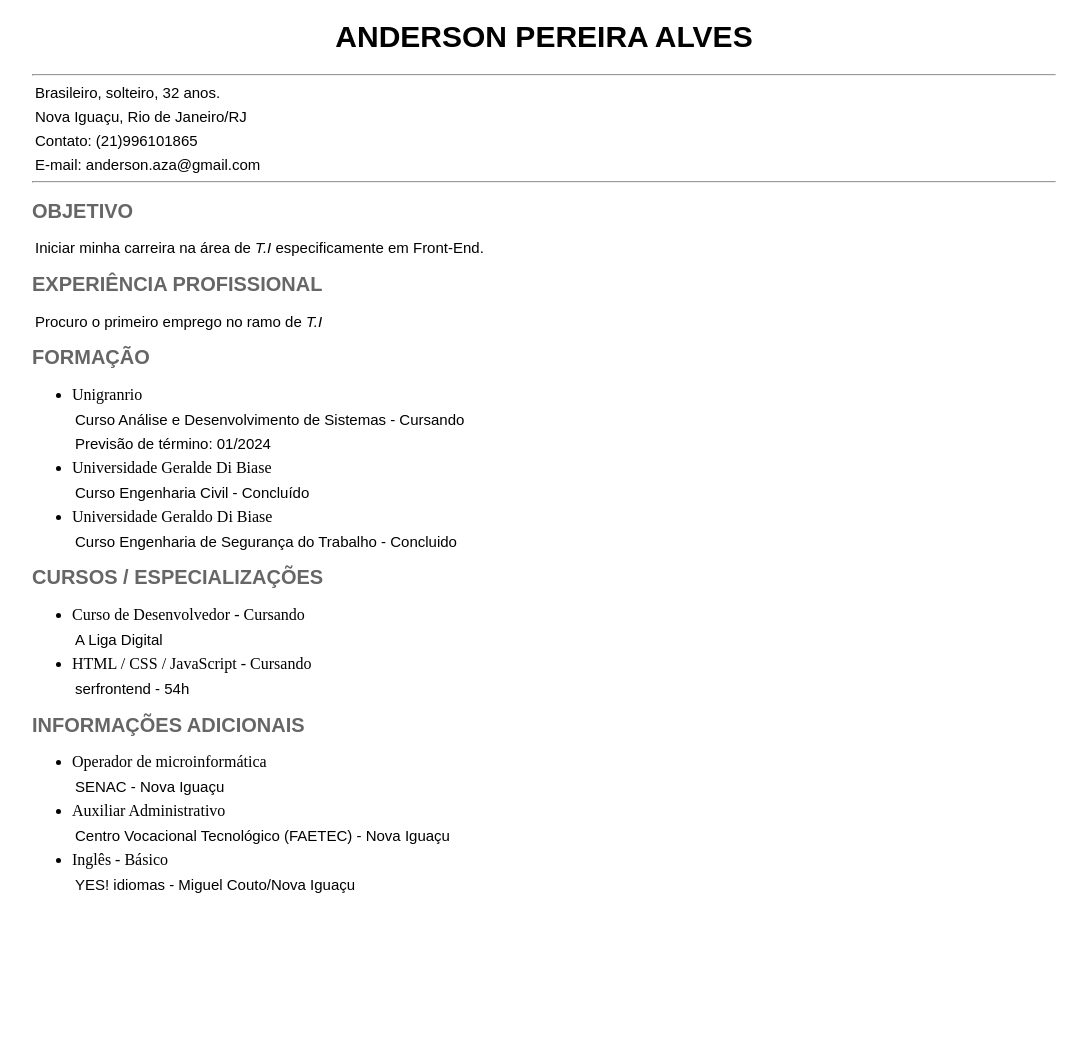
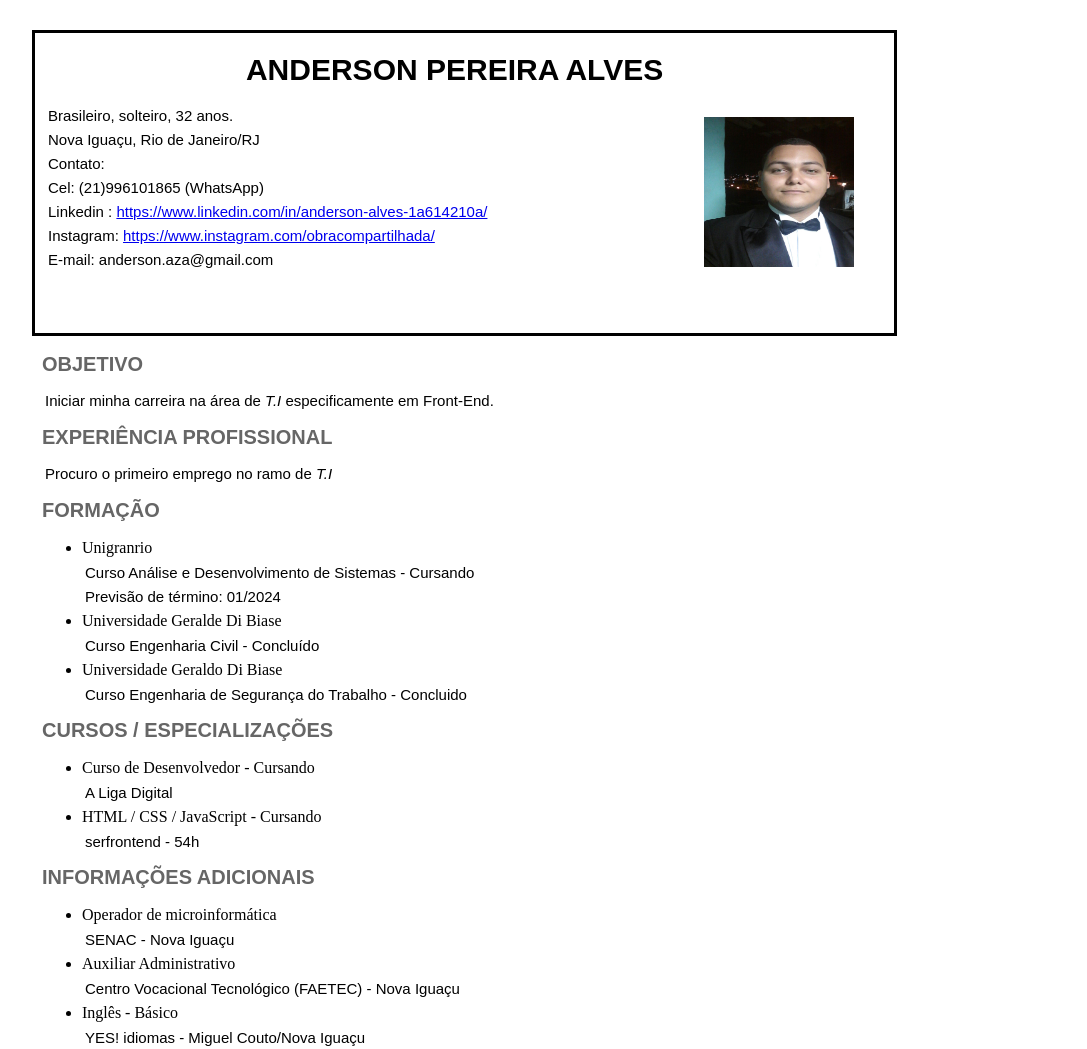
Before and after one commit to pereira-alves/Material-De-Estudo, a plain HTML site: page CursosExtras/Html5-CSS-JS/ArquivosAula/07_Anderson.html in a window 1280 px wide. Shown: the whole page, without its empty margins (96-1183 px from the left). Before the commit the page ends 909 px from the top, so only its background shows below. Drawn offline with Linux system fonts and the light colour scheme.

Commit message:
Commit CV

```diff
--- a/CursosExtras/Html5-CSS-JS/ArquivosAula/07_Anderson.html
+++ b/CursosExtras/Html5-CSS-JS/ArquivosAula/07_Anderson.html
@@ -33,19 +33,55 @@
                 margin-top: 7px;
                 margin-bottom: 7px;
 
+
+            }
+            .foto{
+                width: 150px;
+                margin: 10px 10px;
+                float: right;
+                display: inline-block;
+                position: relative;
+
+            }
+            header{
+                width: 80%;
+                height: 300px;
+                border: 3px solid black;
+                margin-top: 30px;
+                padding-right: 30px;
+                padding-left: 10px;
+            }
+            section{
+                width: 80%;
+                padding-left: 10px;
+            }
+            .apresentacao{
+                width: 100%;
+                height: 100%;
+            }
+            .foto{
+                width: 150px;
+                height: 150px;
+                display: block;
             }
 
         </style>
     </head>
     <body>
+        <header>
+            <div class="apresentacao">
                 <h1><strong>ANDERSON PEREIRA ALVES</strong></h1>
-    <hr>
+                <img src="Imagens/Anderson.jpg" class="foto" alt="">
                 <P>Brasileiro, solteiro, 32 anos.</P>
                 <p>Nova Iguaçu, Rio de Janeiro/RJ</p>
-    <p>Contato: (21)996101865</p>
+                <p>Contato:</p>
+                <p>Cel: (21)996101865 (WhatsApp)</p>
+                <p>Linkedin : <a href="https://www.linkedin.com/in/anderson-alves-1a614210a/">https://www.linkedin.com/in/anderson-alves-1a614210a/</a> </p>
+                <p>Instagram: <a href="https://www.instagram.com/obracompartilhada/">https://www.instagram.com/obracompartilhada/</a></p>
                 <p>E-mail: <E-mail>anderson.aza@gmail.com</E-mail></p>
-
-    <hr>
+            </div>
+        </header>
+        <section>
             <h2>Objetivo</h2>
             <p>Iniciar minha carreira na área de <em>T.I</em> especificamente em Front-End.</p>
             <h2>Experiência profissional</h2>
@@ -76,5 +112,6 @@
                 <li>Inglês - Básico</li>
                 <p>YES! idiomas - Miguel Couto/Nova Iguaçu</p>
             </ul>
+        </section>
     </body>
 </html>
```
Also changed, not shown: CursosExtras/Html5-CSS-JS/ArquivosAula/06_css-links.html (+3 -0 lines), CursosExtras/Html5-CSS-JS/ArquivosAula/07_curriculum.html (+5 -0 lines), CursosExtras/Html5-CSS-JS/ArquivosAula/08_imagens_inicio.html (+1 -0 lines), CursosExtras/Html5-CSS-JS/ArquivosAula/Imagens/Anderson.jpg (added). Lines whose indentation alone changed are shown as unchanged.
